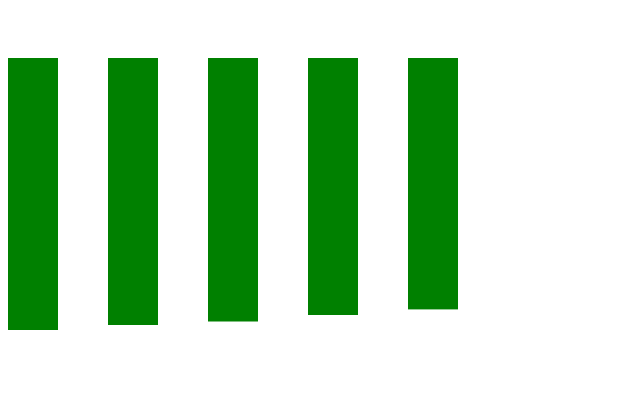
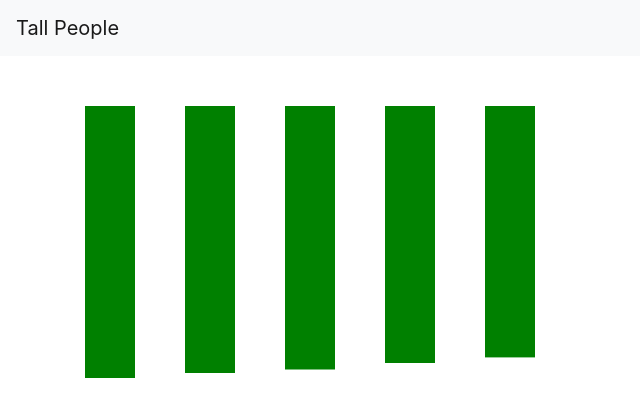
Before and after one commit to elcapo/example-d3, a React (Create React App) app: page / in a window 1280 px wide. Shown: the top 416 px of the page, without its empty margins (0-640 px from the left). Built offline with nearby package versions, Linux system fonts and the light colour scheme.

Commit message:
Completed until: 3.19 Setting up our project

```diff
--- a/public/index.html
+++ b/public/index.html
@@ -24,20 +24,16 @@
       work correctly both with client-side routing and a non-root public URL.
       Learn how to configure a non-root public URL by running `npm run build`.
     -->
+    <link
+      rel="stylesheet"
+      href="css/bootstrap.min.css"
+      integrity="sha384-9aIt2nRpC12Uk9gS9baDl411NQApFmC26EwAOH8WgZl5MYYxFfc+NcPb1dKGj7Sk"
+      crossorigin="anonymous"
+    />
     <title>React App</title>
   </head>
   <body>
     <noscript>You need to enable JavaScript to run this app.</noscript>
     <div id="root"></div>
-    <!--
-      This HTML file is a template.
-      If you open it directly in the browser, you will see an empty page.
-
-      You can add webfonts, meta tags, or analytics to this file.
-      The build step will place the bundled scripts into the <body> tag.
-
-      To begin the development, run `npm start` or `yarn start`.
-      To create a production bundle, use `npm run build` or `yarn build`.
-    -->
   </body>
 </html>
--- a/src/App.js
+++ b/src/App.js
@@ -1,11 +1,17 @@
 import React from 'react';
+import { Navbar, Container } from 'react-bootstrap';
 import ChartWrapper from './ChartWrapper';
 
 class App extends React.Component {
   render() {
     return (
       <div className="App">
-        <ChartWrapper />
+        <Navbar bg="light">
+          <Navbar.Brand>Tall People</Navbar.Brand>
+        </Navbar>
+        <Container>
+          <ChartWrapper />
+        </Container>
       </div>
     );
   }
```
Also changed, not shown: 1 other file (tests, documents, lock files or other folders).
